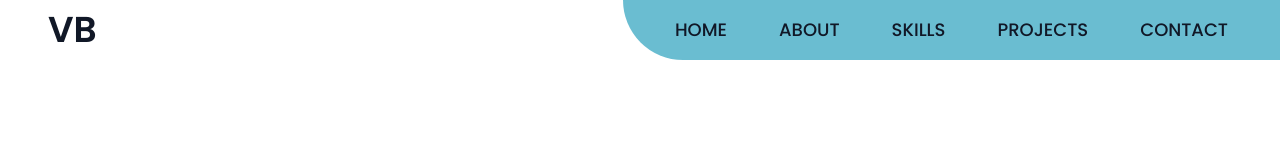
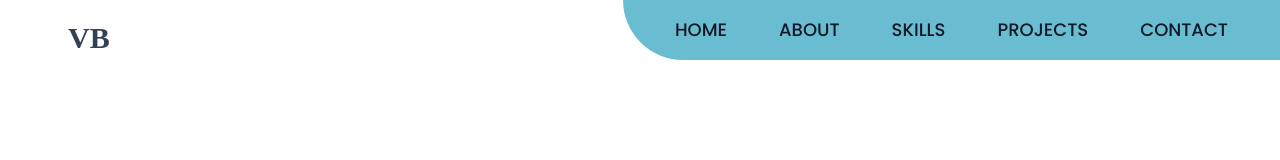
Before and after one commit to vaishnavibondade1/portfolio, a React (Vite) app: page / in a window 1280 px wide. Shown: the top 160 px of the page. Built offline with nearby package versions, Linux system fonts and the light colour scheme.

Commit message:
logo update

```diff
--- a/src/components/Navbar.jsx
+++ b/src/components/Navbar.jsx
@@ -1,4 +1,5 @@
 import React, { useEffect, useState } from "react";
+import Logo from "../assets/icon-w.svg";
 
 const Navbar = () => {
   const [sticky, setSticky] = useState(false);
@@ -25,9 +26,7 @@ const Navbar = () => {
       <div className="flex items-center justify-between">
         <div className="mx-4 md:mx-12">
           <a  href="#home">
-          <h4 className="text-3xl md:text-4xl uppercase font-bold text-gray-900">
-            V<span className="text-gray-900">B</span>
-          </h4>
+         <img src={Logo} alt="Logo"></img>
           </a>
         </div>
         <div
--- a/src/components/Project.jsx
+++ b/src/components/Project.jsx
@@ -9,7 +9,6 @@ import project5 from "../assets/images/project-5.png";
 import project6 from "../assets/images/project-6.png";
 import project7 from "../assets/images/project-7.png";
 import project8 from "../assets/images/project-8.png";
-import project9 from "../assets/images/project-9.png";
 
 const Project = () => {
   const projects = [
```
Also changed, not shown: src/assets/icon-w.svg.
